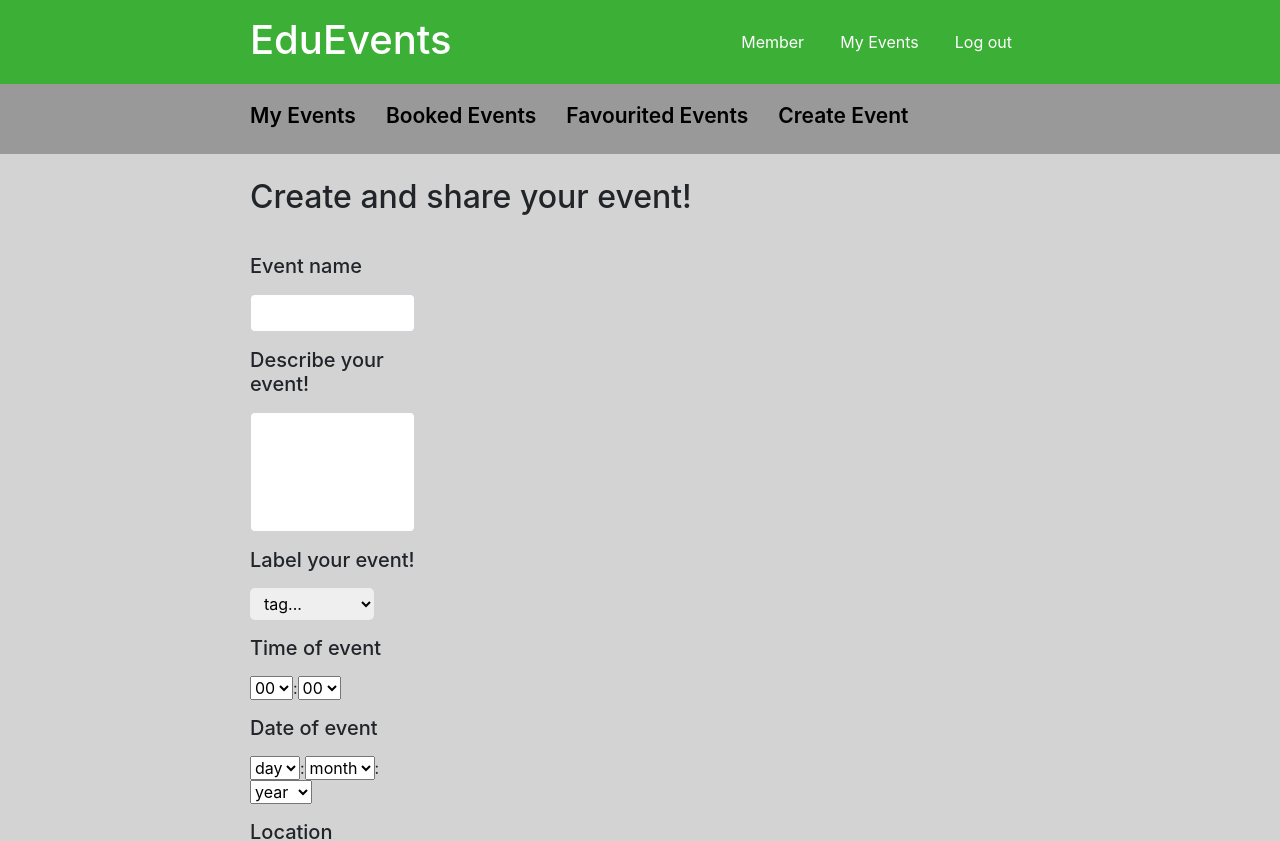
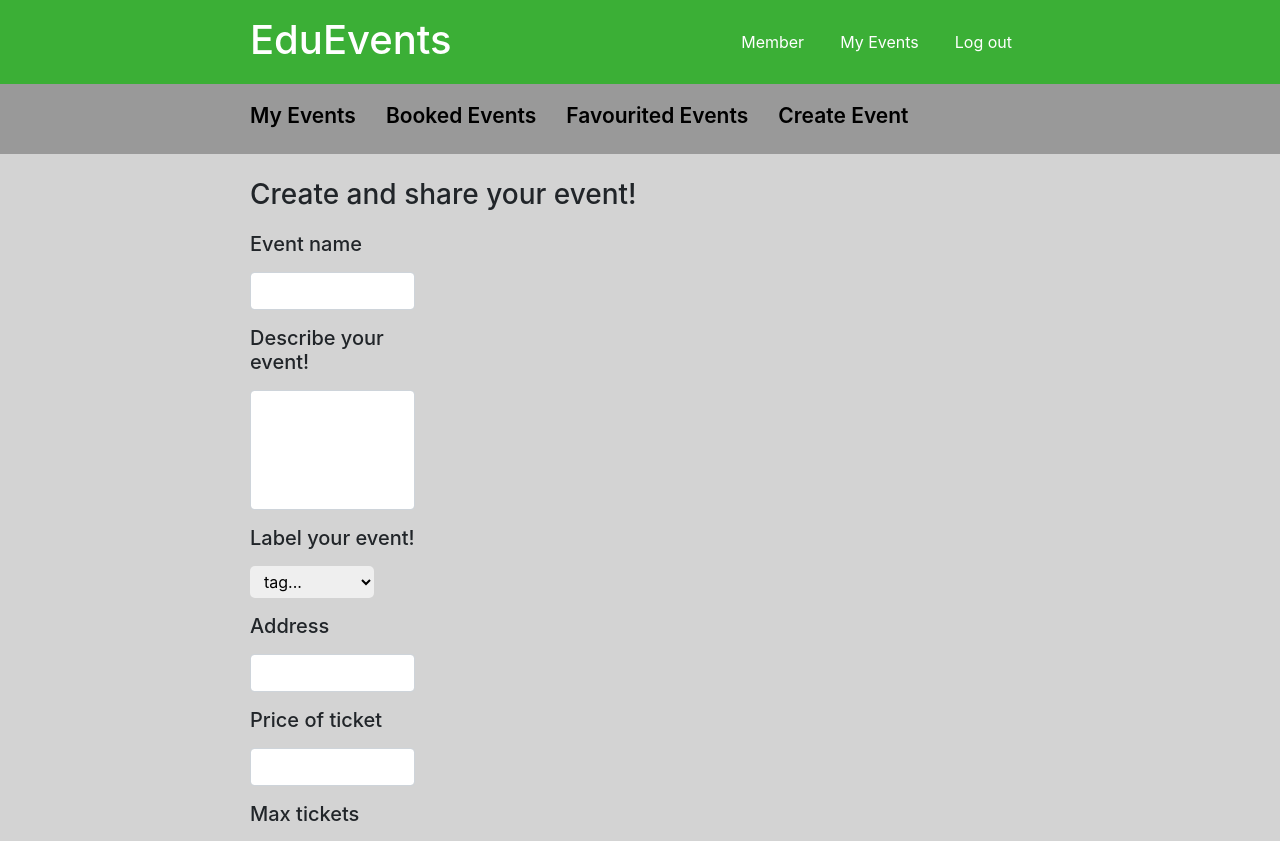
Before and after one commit to adnansalehin/EduEvents, a React (Create React App) app in the folder ui/: page /loggedin/create_events in a window 1280 px wide. Shown: the top 841 px of the page. Built offline with nearby package versions, Linux system fonts and the light colour scheme; the HTML template or start-up script is replaced by a standard one.

Commit message:
front end search results prototype

```diff
--- a/ui/src/App.js
+++ b/ui/src/App.js
@@ -9,7 +9,9 @@ import Home from './components/Home/Home';
 import About from './components/About';
 import SignIn from './components/SignIn';
 import SignUp from './components/SignUp';
+import SearchResults from './components/SearchResults';
 
+import MemberRoot from './components/MemberInterface/MemberRoot';
 import MemberHome from './components/MemberInterface/MemberHome';
 import MemberAccount from './components/MemberInterface/MemberAccount/MemberAccount';
 import MyEvents from './components/MemberInterface/MemberEvents/MyEvents';
@@ -65,6 +67,7 @@ class App extends Component {
     this.changeUsername = this.changeUsername.bind(this);
     this.logIn = this.logIn.bind(this);
     this.setSearch = this.setSearch.bind(this);
+    this.searchResults = this.searchResults.bind(this);
   }
 
   componentDidMount() {
@@ -106,6 +109,22 @@ class App extends Component {
     })
   }
 
+  searchResults() {
+    if (this.state.loggedIn) {
+      return (
+        <MemberRoot>
+          <SearchResults search={this.state.search} tag={this.state.tag} />
+        </MemberRoot>
+      );
+    } else {
+      return (
+        <Root>
+          <SearchResults search={this.state.search} tag={this.state.tag} />
+        </Root>
+      );
+    }
+  }
+
   changeUsername(newUsername) {
     this.setState({
       username: newUsername
@@ -136,6 +155,8 @@ class App extends Component {
           <Route exact path="/loggedin/booked_events" component={BookedEvents} />
           <Route exact path="/loggedin/favourited_events" component={FavouritedEvents} />
           <Route exact path="/loggedin/create_events" component={CreateEvents} />
+          <Route exact path="/search_results" component={this.searchResults} />
+          <Route exact path="/loggedIn/search_results" component={this.searchResults} />
         </div>
       </Router>
     );
--- /dev/null
+++ b/ui/src/components/Event.js
@@ -0,0 +1,16 @@
+import React from 'react';
+
+class Event extends React.Component {
+  constructor(props) {
+    super(props);
+  }
+
+  render() {
+    return (
+      <div>
+      </div>
+    );
+  }
+}
+
+export default Event;
--- a/ui/src/components/MemberInterface/MemberEvents/CreateEventForm.js
+++ b/ui/src/components/MemberInterface/MemberEvents/CreateEventForm.js
@@ -10,7 +10,7 @@ var style = {
 
   form: {
     position: 'relative',
-    top: '30px',
+    top: '12px',
     width: '16%',
   },
 
@@ -42,7 +42,7 @@ class CreateEventForm extends React.Component {
   constructor(props) {
     super(props);
     this.state = {
-      isValid: false
+
     }
 
     this.onChange = this.onChange.bind(this);
@@ -78,7 +78,7 @@ class CreateEventForm extends React.Component {
   render() {
     return (
       <div style={style.body}>
-        <h2>Create and share your event!</h2>
+        <h3>Create and share your event!</h3>
 
         <form
           onSubmit={this.onSubmit}
@@ -119,87 +119,31 @@ class CreateEventForm extends React.Component {
           </div>
 
           <div className="form-group">
-            <label className="control-label" style={style.label}><h5>Time of event</h5></label>
-            <select
+            <label className="control-label" style={style.label}><h5>Address</h5></label>
+            <input
               onChange={this.onChange}
-              name="hour"
-            >
-              {this.options(23)}
-            </select>
-            :
-            <select
-              onChange={this.onChange}
-              name="minutes"
-            >
-              {this.options(59)}
-            </select>
+              type="text"
+              name="address"
+              className="form-control"
+            />
           </div>
 
           <div className="form-group">
-            <label className="control-label" style={style.label}><h5>Date of event</h5></label>
-            <select
+            <label className="control-label" style={style.label}><h5>Price of ticket</h5></label>
+            <input
               onChange={this.onChange}
-              name="day"
-            >
-              <option value="">day</option>
-              {(() => {
-                var list = [];
-
-                for (var i = 1; i <= 31; i++) {
-                  if (i < 10) {
-                    list.push(<option key={i} value={i}>0{i}</option>)
-                  } else {
-                    list.push(<option key={i} value={i}>{i}</option>)
-                  }
-                }
-
-                return list;
-              })()}
-            </select>
-            :
-            <select
-              onChange={this.onChange}
-              name="month"
-            >
-              <option value="">month</option>
-              {(() => {
-                var list = [];
-
-                for (var i = 1; i <= 12; i++) {
-                  if (i < 10) {
-                    list.push(<option key={i} value={i}>0{i}</option>)
-                  } else {
-                    list.push(<option key={i} value={i}>{i}</option>)
-                  }
-                }
-
-                return list;
-              })()}
-            </select>
-            :
-            <select
-              onChange={this.onChange}
-              name="year"
-            >
-              <option value="">year</option>
-              {(() => {
-                var list = [];
-
-                for (var i = 2018; i <= 2030; i++) {
-                  list.push(<option key={i} value={i}>{i}</option>)
-                }
-
-                return list;
-              })()}
-            </select>
+              type="text"
+              name="price"
+              className="form-control"
+            />
           </div>
 
           <div className="form-group">
-            <label className="control-label" style={style.label}><h5>Location</h5></label>
+            <label className="control-label" style={style.label}><h5>Max tickets</h5></label>
             <input
               onChange={this.onChange}
               type="text"
-              name="location"
+              name="maxTicket"
               className="form-control"
             />
           </div>
--- a/ui/src/components/MemberInterface/MemberEvents/EventsHeader.js
+++ b/ui/src/components/MemberInterface/MemberEvents/EventsHeader.js
@@ -29,10 +29,10 @@ const EventsHeader = () => {
   return (
     <div>
       <ul style={style.list}>
-        <li key="1" style={style.listElement}><Link to="/memberID/my_events" style={style.link}>My Events</Link></li>
-        <li key="2" style={style.listElement}><Link to="/memberID/booked_events" style={style.link}>Booked Events</Link></li>
-        <li key="3" style={style.listElement}><Link to="/memberID/favourited_events" style={style.link}>Favourited Events</Link></li>
-        <li key="4" style={style.listElement}><Link to="/memberID/create_events" style={style.link}>Create Event</Link></li>
+        <li key="1" style={style.listElement}><Link to="/loggedIn/my_events" style={style.link}>My Events</Link></li>
+        <li key="2" style={style.listElement}><Link to="/loggedIn/booked_events" style={style.link}>Booked Events</Link></li>
+        <li key="3" style={style.listElement}><Link to="/loggedIn/favourited_events" style={style.link}>Favourited Events</Link></li>
+        <li key="4" style={style.listElement}><Link to="/loggedIn/create_events" style={style.link}>Create Event</Link></li>
       </ul>
     </div>
   );
--- a/ui/src/components/searchResults.js
+++ b/ui/src/components/searchResults.js
@@ -0,0 +1,84 @@
+import React from 'react';
+
+import Event from './Event';
+import SubHeader from './SubHeader';
+
+var style = {
+
+  body: {
+    position: 'relative',
+    backgroundColor: 'lightgray',
+    width: '100%',
+    height: '100vh'
+  },
+
+  subHeaderContainer: {
+    backgroundColor: '#999999',
+    height: '100px',
+  },
+
+  subHeader: {
+    color: 'white',
+    position: 'relative',
+    marginLeft: '250px',
+    top: '32%'
+  },
+
+  content: {
+    position: 'relative',
+    marginLeft: '250px',
+    marginRight: '250px',
+    top: '2%'
+  },
+
+  inlineBlock: {
+    display: 'inline-block',
+    marginRight: '25px',
+    marginBottom: '25px'
+  }
+}
+
+class SearchResults extends React.Component {
+
+  constructor(props) {
+    super(props);
+
+    this.displayEvents = this.displayEvents.bind(this);
+  }
+
+  component() {
+    return (
+      <div style={style.inlineBlock}>
+        Events
+      </div>
+    );
+  }
+
+  displayEvents() {
+    var list = [];
+
+    //api call
+
+    for (var i = 0; i < 20; i++){
+      list.push(this.component());
+    }
+
+    return list;
+  }
+
+  //Strange interaction between this component and subheader so remade subheader in this component.
+  render() {
+    return (
+      <div style={style.body}>
+        <div style={style.subHeaderContainer}>
+          <h4 style={style.subHeader}>Search Results</h4>
+        </div>
+        <div style={style.content}>
+          {this.displayEvents()}
+        </div>
+      </div>
+    );
+  }
+}
+
+export default SearchResults;
```
Also changed, not shown: 34 other files (tests, documents, lock files or other folders).
